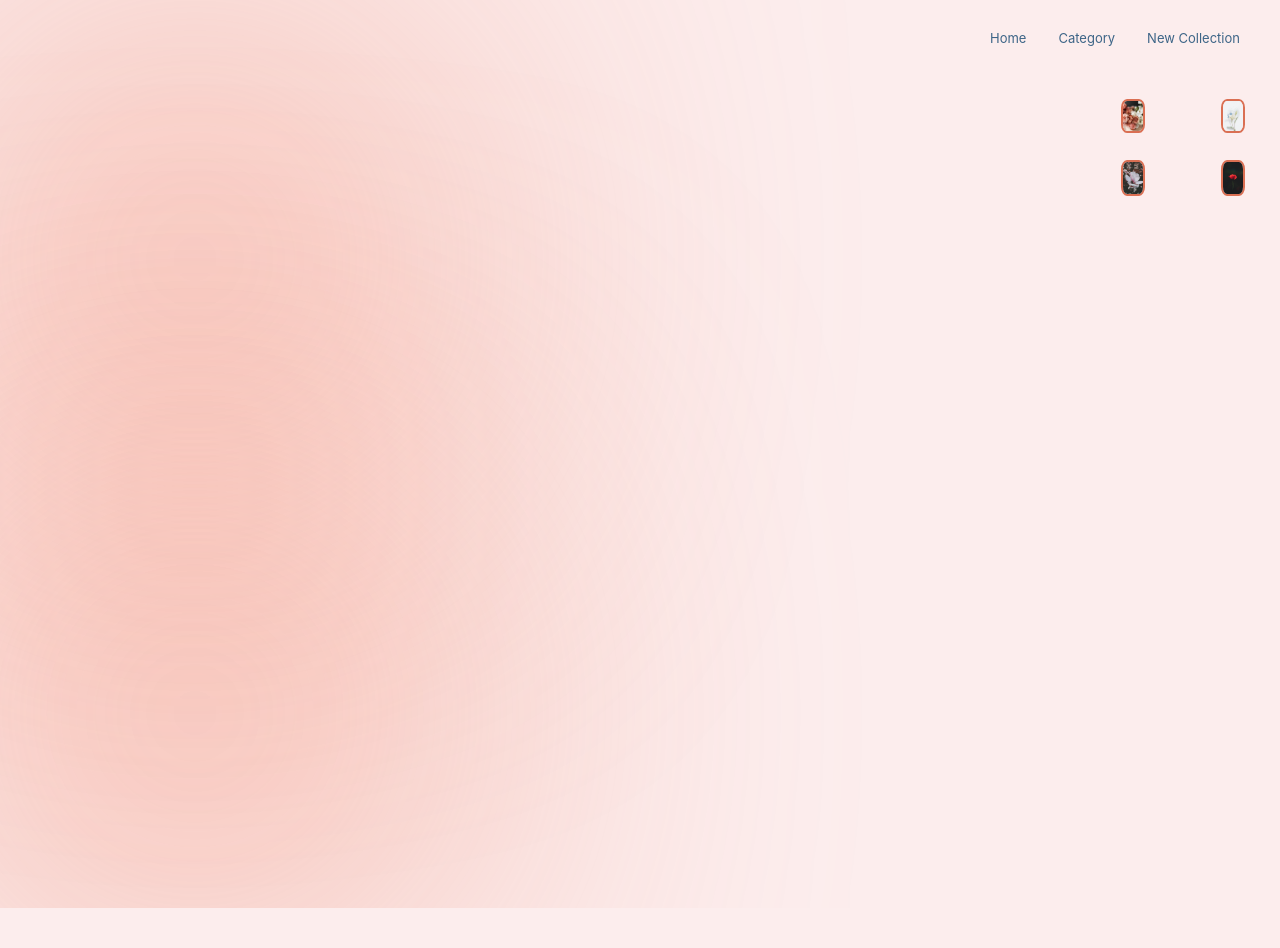
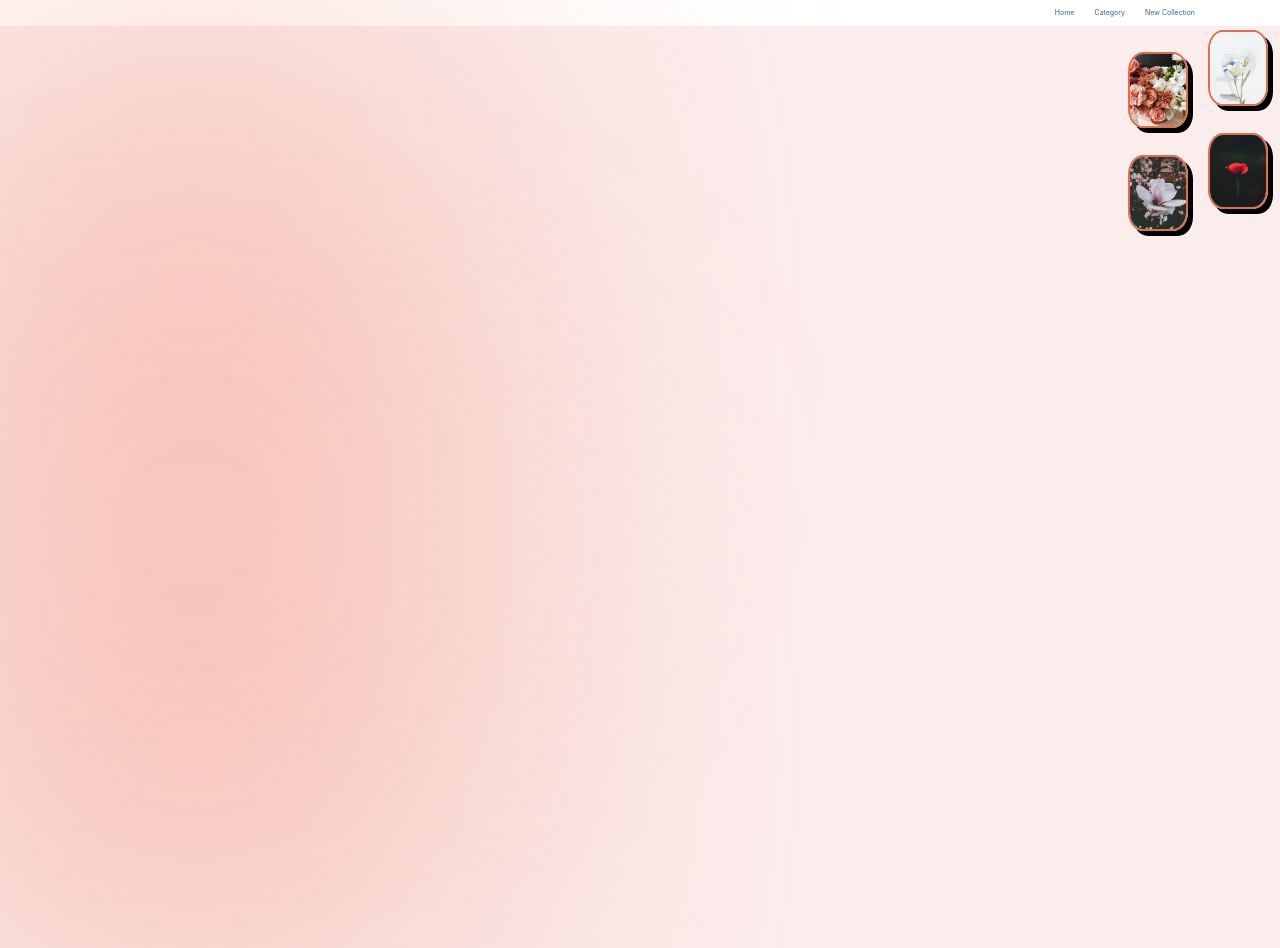
Before and after one commit to vipinblog/Shoping-Flower, a React (Create React App) app: page / in a window 1280 px wide. Before the commit the page ends 908 px from the top, so only its background shows below. Built offline with nearby package versions, Linux system fonts and the light colour scheme.

Commit message:
added flowercss

```diff
--- a/src/component/Navbar.css
+++ b/src/component/Navbar.css
@@ -1,26 +1,34 @@
 body{
     background-color: rgb(252, 237, 237);
 }
-.main {
-    display: inline;
+.container{
+    padding: 13px;
+    overflow: hidden;
+    background-color: white;
+    position: fixed;
+    top: 0;
+    width: 100%;
+}
 
-}
 .main ul{
     position: fixed;
-    top: 0;
-    width: 95%;
+    top: -9px;
+    width: 90%;
+
+
 }
 .main ul li{
     float: right;
     display: inline;
+    /* margin-bottom: 50%; */
 }
 .main ul li a {
     display: block;
-    padding: 14px 16px;
+    padding: 1px 10px;
     text-decoration: none;
     text-align: center;
     color: rgb(61, 101, 135);
-    font-size: small;
+    font-size: 7px;
 }
 .ellipse{
     width: 390px;
@@ -40,50 +48,67 @@ body{
     filter: blur(70px);
 }
 .flowers{
-    /* display: flex; */
+    display: flex;
      display: grid;
-     grid-template-columns: 100px 100px;
-     padding: 20px;
+     grid-template-columns: 80px 80px;
      float: right;
 }
-/* .flower-1{
-    float: right;
-} */
 .flower-1 img {
-    height: 50%;
-    width:20%;
+    height: 70%;
+    width: 70%;
     margin: 15%;
     float: right;
     border-radius: 25%;
     border:  2px solid  #DA6F53;
+    box-shadow: 5px 5px;
+}
+.flower-1:hover{
+transform:scale(1.3);
+z-index: 2;
 }
 .flower-2 img {
-    height: 50%;
+    height: 70%;
     margin: 15%;
-    width: 20%;
+    margin-top: -10px;
+    width: 70%;
     float: right;
     border-radius: 25%;
     border:  2px solid  #DA6F53;
+    box-shadow: 5px 5px;
+}
+.flower-2:hover{
+transform:scale(1.3);
+z-index: 2;
 }
 .flower-3 img{
-    height: 50%;
-    width: 20%;
+    height: 70%;
+    width: 70%;
     margin: 15%;
     float: right;
     border-radius: 25%;
     border:  2px solid  #DA6F53;
+    box-shadow: 5px 5px;
 }
+.flower-3:hover{
+    transform:scale(1.3);
+    z-index: 2;
+    }
 .flower-4 img{
-    height: 50%;
-    width: 20%;
+    height: 70%;
+    width: 70%;
     margin: 15%;
+    margin-top: -10px;
     float: right;
     border-radius: 25%;
     border:  2px solid  #DA6F53;
+    box-shadow: 5px 5px;
 }
-
+.flower-4:hover{
+    transform:scale(1.3);
+    z-index: 2;
+    }
 .header{
- margin-top: -160%;
+ margin-top: -170%;
 }
 .font{
     font-style: italic;
@@ -105,18 +130,30 @@ body{
  margin-top: -10%;
  font-size: 10px;
 }
-.btn {
+.btn-container {
+    margin-top: -6%;
+    grid-template-rows: 300px 300px;
+    grid-gap: 15px;
+    display: flex;
+
+}
+.shop-now {
     border: 2px solid  #DA6F53;
     border-radius: 25px;
     background-color: #DA6F53;
-    margin: 10%;
-    margin-top: -10%;
-    padding: 5px 10px;
     color: white;
+    padding: 5px 15px;
+    /* margin: 15%; */
+    margin-left: 15%;
+    font-size: 10px;
 }
-.newword{
-    padding: 5px 5px;
+.new-word {
+    border: 1px solid  #c9c0be;
     border-radius: 25px;
     border-radius: 2px solid rgb(230, 230, 230);
+    font-size: 10px;
+    color: black;
+    padding: 5px 15px;
+
 
 }
--- a/src/component/Navbar.js
+++ b/src/component/Navbar.js
@@ -16,6 +16,9 @@ return(
        <li><a href='Category'>Category</a></li>
         <li><a href='Home'>Home</a></li>
     </ul>
+    </div>
+    </nav>
+    <br/><br/>
     <div className='flowers'>
     <div className='flower-1'>
     <img src={Lotus} alt="description"/>
@@ -32,22 +35,22 @@ return(
     </div>
     <div className='ellipse'></div>
     <div className='ellipse'></div>
-   </div>
 
-    </nav>
+
+
     <section className='header'>
     <p className='font'>largest flower supplier</p>
     <h1 className='paragraph'>Flowers</h1>
     <p className='content'>speak the language of LOVE</p>
     <p className='space'>Iargk dpsuk aiar sdt okgt Ug cgujdot.<br></br> ealsgetgt dpdsedlj gidt ud lal ldsi gigkgltuk</p>
-    <button className='btn'>Shop Now</button>
-    <button className='newword'>New Collection</button>
+    <div className='btn-container'>
+    <button className='shop-now '>Shop Now</button>
+    <button className='new-word'>New Collection</button>
+    </div>
     </section>
 
+    </>
 
-
-
-    </>
 )
 
 }
```
Also changed, not shown: src/component/Category.js (added, +29 -0 lines).
